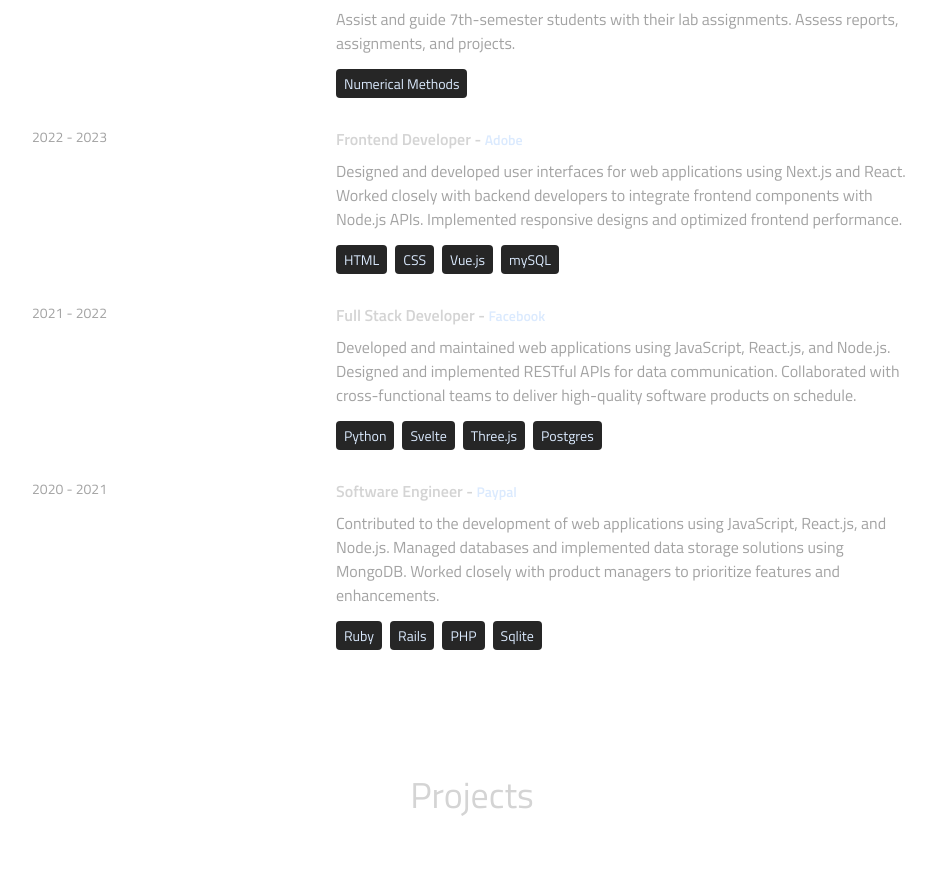
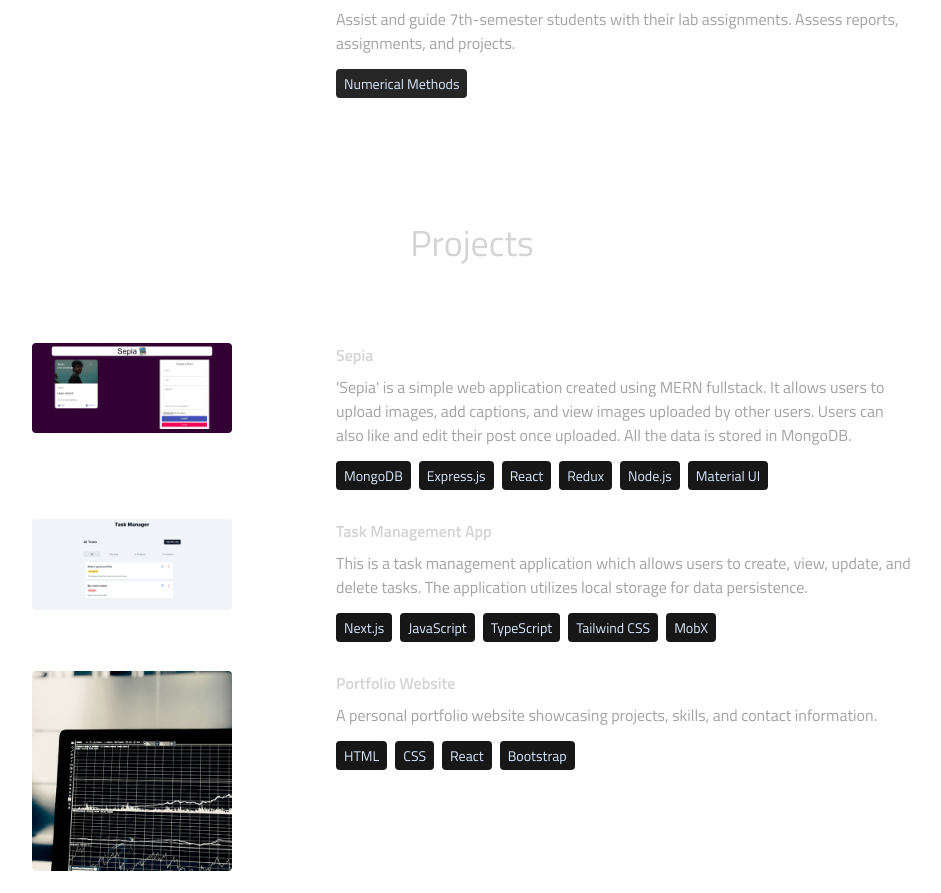
Before and after one commit to salehinafnan/afnan-portfolio, a React (Vite) app: page / in a window 1280 px wide. Shown: the part 1940-2833 px from the top of the page, without its empty margins (168-1109 px from the left). Built offline with nearby package versions, Linux system fonts and the light colour scheme.

Commit message:
details change

```diff
--- a/src/constants/index.js
+++ b/src/constants/index.js
@@ -14,27 +14,6 @@ export const EXPERIENCES = [
     company: "International Islamic University Chittagong",
     description: `Assist and guide 7th-semester students with their lab assignments. Assess reports, assignments, and projects.`,
     technologies: ["Numerical Methods"],
-  },
-  {
-    year: "2022 - 2023",
-    role: "Frontend Developer",
-    company: "Adobe",
-    description: `Designed and developed user interfaces for web applications using Next.js and React. Worked closely with backend developers to integrate frontend components with Node.js APIs. Implemented responsive designs and optimized frontend performance.`,
-    technologies: ["HTML", "CSS", "Vue.js", "mySQL"],
-  },
-  {
-    year: "2021 - 2022",
-    role: "Full Stack Developer",
-    company: "Facebook",
-    description: `Developed and maintained web applications using JavaScript, React.js, and Node.js. Designed and implemented RESTful APIs for data communication. Collaborated with cross-functional teams to deliver high-quality software products on schedule.`,
-    technologies: ["Python", "Svelte", "Three.js", "Postgres"],
-  },
-  {
-    year: "2020 - 2021",
-    role: "Software Engineer",
-    company: "Paypal",
-    description: `Contributed to the development of web applications using JavaScript, React.js, and Node.js. Managed databases and implemented data storage solutions using MongoDB. Worked closely with product managers to prioritize features and enhancements.`,
-    technologies: ["Ruby", "Rails", "PHP", "Sqlite"],
   },
 ];
 
```
